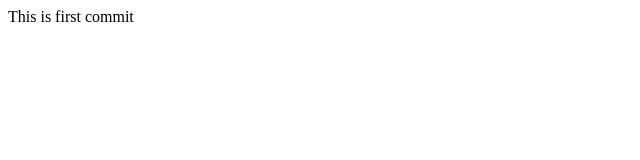
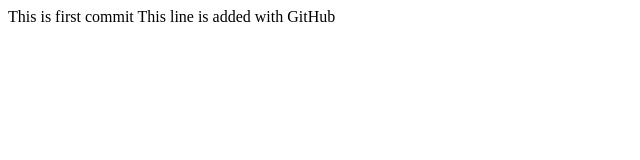
Before and after one commit to nukseme/homework, a plain HTML site: page index.html in a window 1280 px wide. Shown: the whole page, without its empty margins (0-640 px from the left). Drawn offline with Linux system fonts and the light colour scheme.

Commit message:
Update index.html

```diff
--- a/index.html
+++ b/index.html
@@ -8,5 +8,7 @@
 <body>
 
     This is first commit
+
+    This line is added with GitHub
 </body>
 </html>
```
